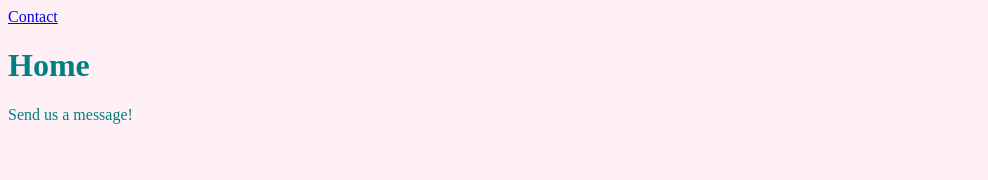
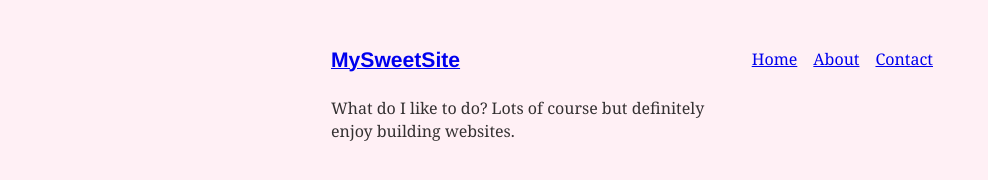
Before and after one commit to PavelKovalchuk/gatsby-hw, a Gatsby site: page / in a window 1280 px wide. Shown: the whole page, without its empty margins (0-988 px from the left). Built offline with nearby package versions, Linux system fonts and the light colour scheme; Gatsby itself is replaced by a stand-in of ours.

Commit message:
add layout

```diff
--- a/gatsby-config.js
+++ b/gatsby-config.js
@@ -6,5 +6,12 @@
 
 module.exports = {
   /* Your site config here */
-  plugins: [],
-}
+  plugins: [
+    {
+      resolve: `gatsby-plugin-typography`,
+      options: {
+        pathToConfigModule: `src/utils/typography`,
+      },
+    },
+  ],
+};
--- a/package.json
+++ b/package.json
@@ -15,8 +15,12 @@
   },
   "dependencies": {
     "gatsby": "^2.25.3",
+    "gatsby-plugin-typography": "^2.6.0",
     "react": "^16.12.0",
-    "react-dom": "^16.12.0"
+    "react-dom": "^16.12.0",
+    "react-typography": "^0.16.19",
+    "typography": "^0.16.19",
+    "typography-theme-fairy-gates": "^0.16.19"
   },
   "devDependencies": {
     "prettier": "2.1.2"
--- a/src/components/header.js
+++ b/src/components/header.js
@@ -1,5 +1,24 @@
 import React from "react";
 
+import { Link } from "gatsby";
+
+const ListLink = props => (
+  <li style={{ display: `inline-block`, marginRight: `1rem` }}>
+    <Link to={props.to}>{props.children}</Link>
+  </li>
+);
+
 export default function Header(props) {
-  return <h1>{props.headerText}</h1>;
+  return (
+    <header style={{ marginBottom: `1.5rem` }}>
+      <Link to="/" style={{ textShadow: `none`, backgroundImage: `none` }}>
+        <h3 style={{ display: `inline` }}>MySweetSite</h3>
+      </Link>
+      <ul style={{ listStyle: `none`, float: `right` }}>
+        <ListLink to="/">Home</ListLink>
+        <ListLink to="/about/">About</ListLink>
+        <ListLink to="/contact/">Contact</ListLink>
+      </ul>
+    </header>
+  );
 }
--- /dev/null
+++ b/src/components/layout.js
@@ -0,0 +1,12 @@
+import React from "react";
+
+import Header from "./header";
+
+export default function Layout({ children }) {
+  return (
+    <div style={{ margin: `3rem auto`, maxWidth: 650, padding: `0 1rem` }}>
+      <Header />
+      {children}
+    </div>
+  );
+}
--- a/src/pages/contact.js
+++ b/src/pages/contact.js
@@ -1,13 +1,14 @@
 import React from "react";
 import { Link } from "gatsby";
-import Header from "../components/header";
+import Layout from "../components/layout";
 
 export default function Contact() {
   return (
-    <div style={{ color: `teal` }}>
-      <Link to="/">Home</Link>
-      <Header headerText="Contact" />
+    <Layout>
       <p>Send us a message!</p>
-    </div>
+      <p>
+        <a href="mailto:me@example.com">me@example.com</a>
+      </p>
+    </Layout>
   );
 }
--- a/src/pages/index.js
+++ b/src/pages/index.js
@@ -1,13 +1,13 @@
 import React from "react";
-import { Link } from "gatsby";
-import Header from "../components/header";
+import Layout from "../components/layout";
 
 export default function Home() {
   return (
-    <div style={{ color: `teal` }}>
-      <Link to="/contact">Contact</Link>
-      <Header headerText="Home" />
-      <p>Send us a message!</p>
-    </div>
+    <Layout>
+      <p>
+        What do I like to do? Lots of course but definitely enjoy building
+        websites.
+      </p>
+    </Layout>
   );
 }
--- /dev/null
+++ b/src/utils/typography.js
@@ -0,0 +1,7 @@
+import Typography from "typography";
+import fairyGateTheme from "typography-theme-fairy-gates";
+
+const typography = new Typography(fairyGateTheme);
+
+export const { scale, rhythm, options } = typography;
+export default typography;
```
Also changed, not shown: src/pages/about.js (+4 -4 lines), 1 other file.
